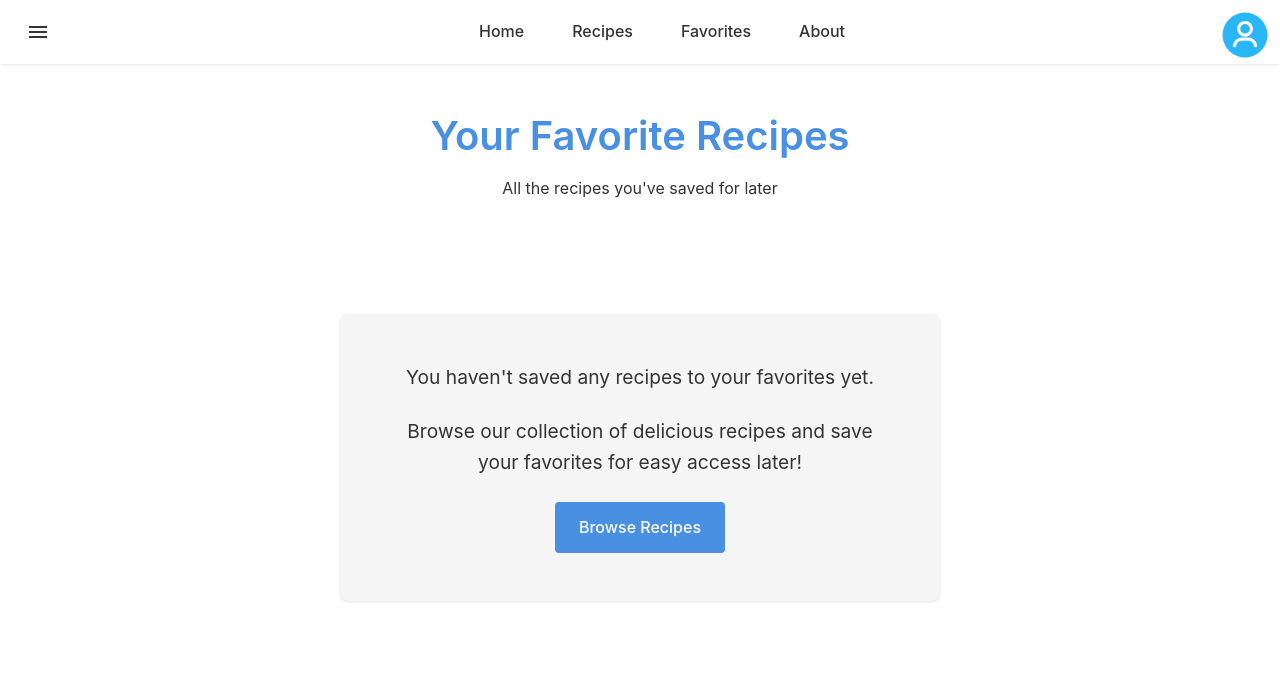
After one commit to memit0/recipo, a Django app: page /favorites/ in a window 1280 px wide. The commit adds this page. Shown: the top 696 px of the page. Run offline with Django 5.2, Linux system fonts and the light colour scheme; the visitor is signed in with stand-in values (Sample User, id 1); data that the repository does not hold is empty.

Commit message:
created a favorites tab

```diff
--- a/myapp/static/myapp/style.css
+++ b/myapp/static/myapp/style.css
@@ -916,3 +916,87 @@ button[type="submit"]:hover {
     margin-top: 40px;
     width: 100%;
 }
+
+/* Favorites Button Styles */
+.favorite-action {
+    margin-top: 1rem;
+}
+
+.favorite-form {
+    display: inline-block;
+}
+
+.favorite-btn {
+    display: flex;
+    align-items: center;
+    gap: 0.5rem;
+    padding: 0.5rem 1rem;
+    background-color: #f5f5f5;
+    border: none;
+    border-radius: 4px;
+    cursor: pointer;
+    transition: all 0.3s ease;
+    color: #666;
+}
+
+.favorite-btn:hover {
+    background-color: #e0e0e0;
+}
+
+.favorite-btn.favorited {
+    background-color: #ffebee;
+    color: #e53935;
+}
+
+.favorite-btn .material-icons {
+    font-size: 1.2rem;
+}
+
+/* Favorites Page Styles */
+.favorites-page {
+    max-width: 1200px;
+    margin: 80px auto 0;
+    padding: 2rem;
+}
+
+.favorites-header {
+    text-align: center;
+    margin-bottom: 3rem;
+}
+
+.favorites-header h1 {
+    font-size: 2.5rem;
+    color: var(--primary-color);
+    margin-bottom: 1rem;
+}
+
+.no-favorites {
+    text-align: center;
+    padding: 3rem;
+    background-color: var(--light-gray);
+    border-radius: var(--border-radius-md);
+    box-shadow: var(--shadow-sm);
+    margin: 2rem auto;
+    max-width: 600px;
+}
+
+.no-favorites p {
+    font-size: 1.2rem;
+    color: var(--text-color);
+    margin-bottom: 1.5rem;
+}
+
+.no-favorites .btn {
+    display: inline-block;
+    padding: 0.8rem 1.5rem;
+    background-color: var(--primary-color);
+    color: white;
+    text-decoration: none;
+    border-radius: var(--border-radius-sm);
+    font-weight: 500;
+    transition: background-color 0.3s;
+}
+
+.no-favorites .btn:hover {
+    background-color: #357abd;
+}
--- a/myapp/templates/myapp/about.html
+++ b/myapp/templates/myapp/about.html
@@ -9,6 +9,8 @@
     <link rel="stylesheet" href="{% static 'myapp/paella.css' %}">
     <link href="https://fonts.googleapis.com/icon?family=Material+Icons" rel="stylesheet">
     <link href="https://fonts.googleapis.com/css2?family=Poppins:wght@400;500;600&family=Merriweather:wght@400;700&display=swap" rel="stylesheet">
+    <script src="{% static 'myapp/search.js' %}"></script>
+    <script src="{% static 'myapp/menu.js' %}"></script>
 </head>
 <body>
     {% include "myapp/navbar.html" %}
--- /dev/null
+++ b/myapp/templates/myapp/favorites.html
@@ -0,0 +1,48 @@
+{% extends 'myapp/base.html' %}
+{% load static %}
+
+{% block content %}
+<link href="https://fonts.googleapis.com/css2?family=Poppins:wght@400;500;600&family=Merriweather:wght@400;700&display=swap" rel="stylesheet">
+<link href="https://fonts.googleapis.com/icon?family=Material+Icons" rel="stylesheet">
+<script src="{% static 'myapp/search.js' %}"></script>
+<script src="{% static 'myapp/menu.js' %}"></script>
+<div class="favorites-page">
+    <header class="favorites-header">
+        <h1>Your Favorite Recipes</h1>
+        <p>All the recipes you've saved for later</p>
+    </header>
+
+    <section class="recipe-grid">
+        {% if favorite_recipes %}
+            {% for recipe in favorite_recipes %}
+            <article class="recipe-card">
+                <img src="{{ recipe.image.url }}" alt="{{ recipe.name }}">
+                <div class="recipe-card-content">
+                    <h3>{{ recipe.name }}</h3>
+                    <p><strong>Submitted by:</strong> {{ recipe.user.username }}</p>
+                    <p><strong>Ingredients:</strong> {{ recipe.ingredients }}</p>
+                    <p>{{ recipe.description }}</p>
+
+                    <!-- Favorites button -->
+                    <div class="favorite-action">
+                        <form method="post" action="{% url 'myapp:toggle_favorite' recipe.id %}" class="favorite-form">
+                            {% csrf_token %}
+                            <button type="submit" class="favorite-btn favorited">
+                                <span class="material-icons">favorite</span>
+                                Remove from Favorites
+                            </button>
+                        </form>
+                    </div>
+                </div>
+            </article>
+            {% endfor %}
+        {% else %}
+            <div class="no-favorites">
+                <p>You haven't saved any recipes to your favorites yet.</p>
+                <p>Browse our collection of delicious recipes and save your favorites for easy access later!</p>
+                <a href="{% url 'myapp:recipes' %}" class="btn">Browse Recipes</a>
+            </div>
+        {% endif %}
+    </section>
+</div>
+{% endblock %}
--- a/myapp/templates/myapp/navbar.html
+++ b/myapp/templates/myapp/navbar.html
@@ -7,6 +7,9 @@
     <ul class="nav-list">
         <li><a href="{% url 'myapp:index' %}">Home</a></li>
         <li><a href="{% url 'myapp:recipes' %}">Recipes</a></li>
+        {% if user.is_authenticated %}
+        <li><a href="{% url 'myapp:favorites' %}">Favorites</a></li>
+        {% endif %}
         <li><a href="{% url 'myapp:about' %}">About</a></li>
     </ul>
     <div class="account-logo" style="position: absolute; top: 10px; right: 10px; width: 50px; height: 50px;">
--- a/myapp/urls.py
+++ b/myapp/urls.py
@@ -14,6 +14,7 @@ urlpatterns = [
     path("tacos/", views.tacos, name="tacos"),
     path("about/", views.about, name="about"),
     path("recipes/", views.recipes, name="recipes"),
+    path("favorites/", views.favorites, name="favorites"),
     path("staff-only/", views.staff_only_view, name="staff_only"),
     path("register/", views.register, name="register"),
     path("login/", auth_views.LoginView.as_view(template_name='myapp/login.html'), name="login"),
@@ -25,4 +26,5 @@ urlpatterns = [
     path('reviews/update/<int:review_id>/', views.update_review, name='update_review'),
     path('recipes/delete/<int:recipe_id>/', views.delete_recipe, name='delete_recipe'),
     path('reviews/delete/<int:review_id>/', views.delete_review, name='delete_review'),
+    path('recipes/toggle-favorite/<int:recipe_id>/', views.toggle_favorite, name='toggle_favorite'),
 ]
--- a/myapp/views.py
+++ b/myapp/views.py
@@ -6,7 +6,8 @@ from django.contrib.auth.decorators import login_required
 from .forms import RegisterForm, RecipeForm, ReviewForm
 from django.http import HttpResponseRedirect
 from django.urls import reverse
-from .models import Recipe, Review
+from .models import Recipe, Review, FavoriteRecipe
+from django.http import JsonResponse
 
 
 def index(request):
@@ -156,3 +157,20 @@ def delete_review(request, review_id):
         review.delete()
         return HttpResponseRedirect(reverse('myapp:recipes'))
     return render(request, 'myapp/delete_confirmation.html', {'object': review, 'type': 'review'})
+
+@login_required
+def toggle_favorite(request, recipe_id):
+    recipe = get_object_or_404(Recipe, id=recipe_id)
+    favorite, created = FavoriteRecipe.objects.get_or_create(user=request.user, recipe=recipe)
+
+    if not created:
+        favorite.delete()
+        return JsonResponse({'status': 'removed'})
+    return JsonResponse({'status': 'added'})
+
+@login_required
+def favorites(request):
+    favorite_recipes = Recipe.objects.filter(favoriterecipe__user=request.user)
+    return render(request, "myapp/favorites.html", {
+        'favorite_recipes': favorite_recipes
+    })
```
Also changed, not shown: myapp/templates/myapp/recipes.html (+13 -0 lines).
